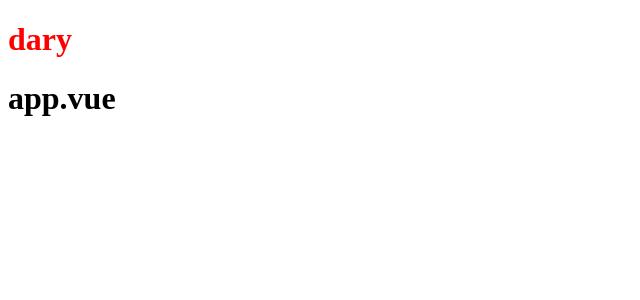
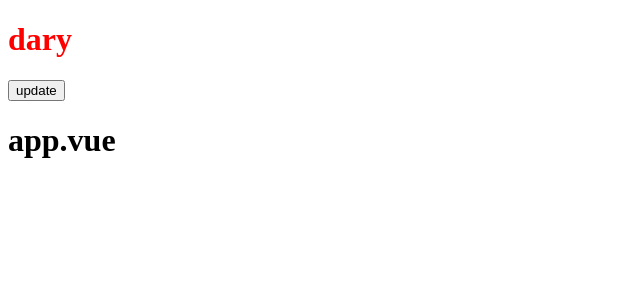
Before and after one commit to Darynazar/Vue3-Test, a Vue app: page / in a window 1280 px wide. Shown: the top 300 px of the page, without its empty margins (0-640 px from the left). Built offline with nearby package versions, Linux system fonts and the light colour scheme.

Commit message:
context with emit

```diff
--- a/src/App.vue
+++ b/src/App.vue
@@ -1,6 +1,6 @@
 <template>
 
-      <HomeCompnent :name="name"></HomeCompnent>
+      <HomeCompnent :name="name" @updateName="update"></HomeCompnent>
 
   <div>
     <h1>app.vue</h1>
@@ -18,7 +18,11 @@ export default {
   setup(){
     const name=ref('dary');
 
-    return {name};
+    function update(newName){
+      name.value=newName;
+    }
+
+    return {name,update};
   }
 };
 </script>
--- a/src/components/HomeComponent.vue
+++ b/src/components/HomeComponent.vue
@@ -1,21 +1,20 @@
 <template>
   <div class="">
     <h1>{{ name }}</h1>
-
+    <button @click="update">update</button>
   </div>
 </template>
 
   <script>
+export default {
+  props: ["name"],
+  setup(props, { emit }) {
+    function update(){
+    emit("updateName", "ali heydar");
 
-export default {
- props:['name'],
- setup(props){
-
-  console.log(props);
-  return {}
- }
-
-
+    }
+    return {update};
+  },
 };
 </script>
 
```
